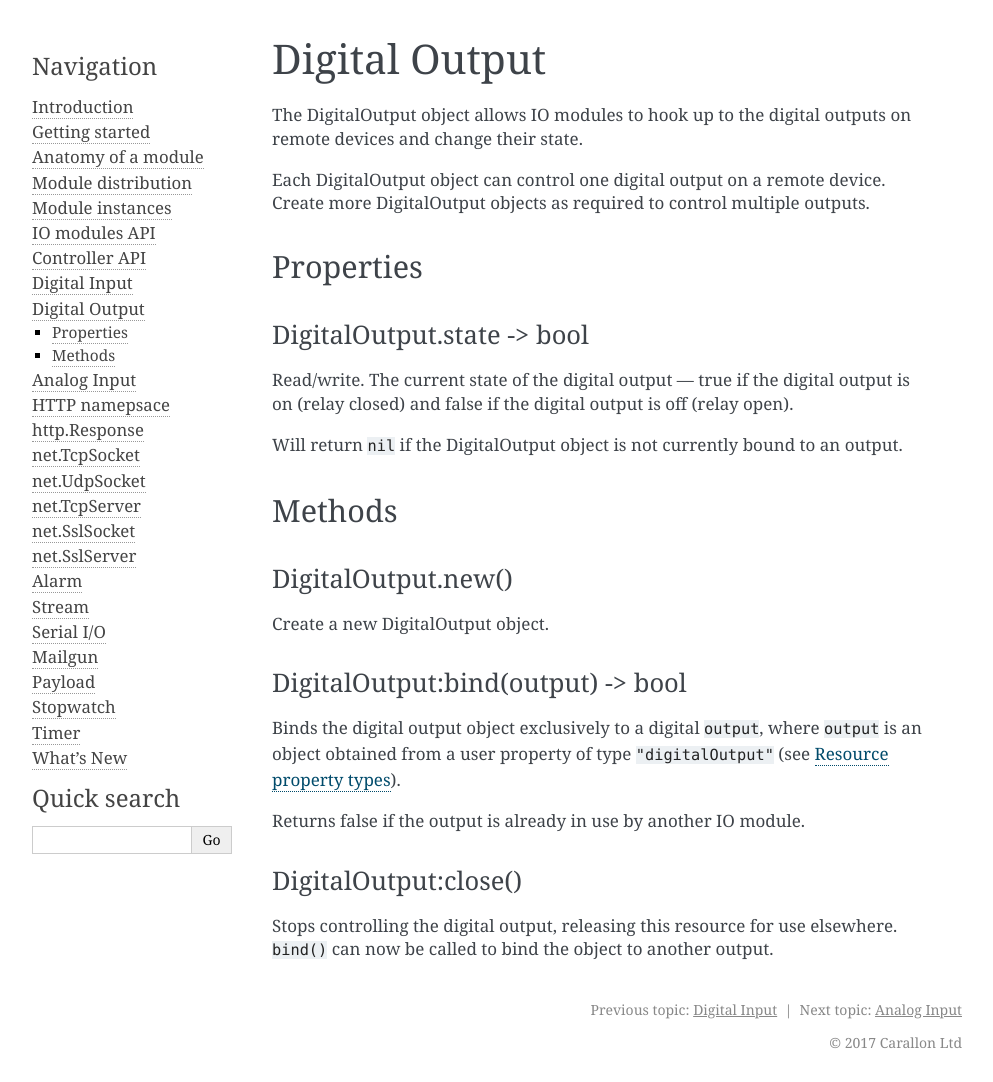
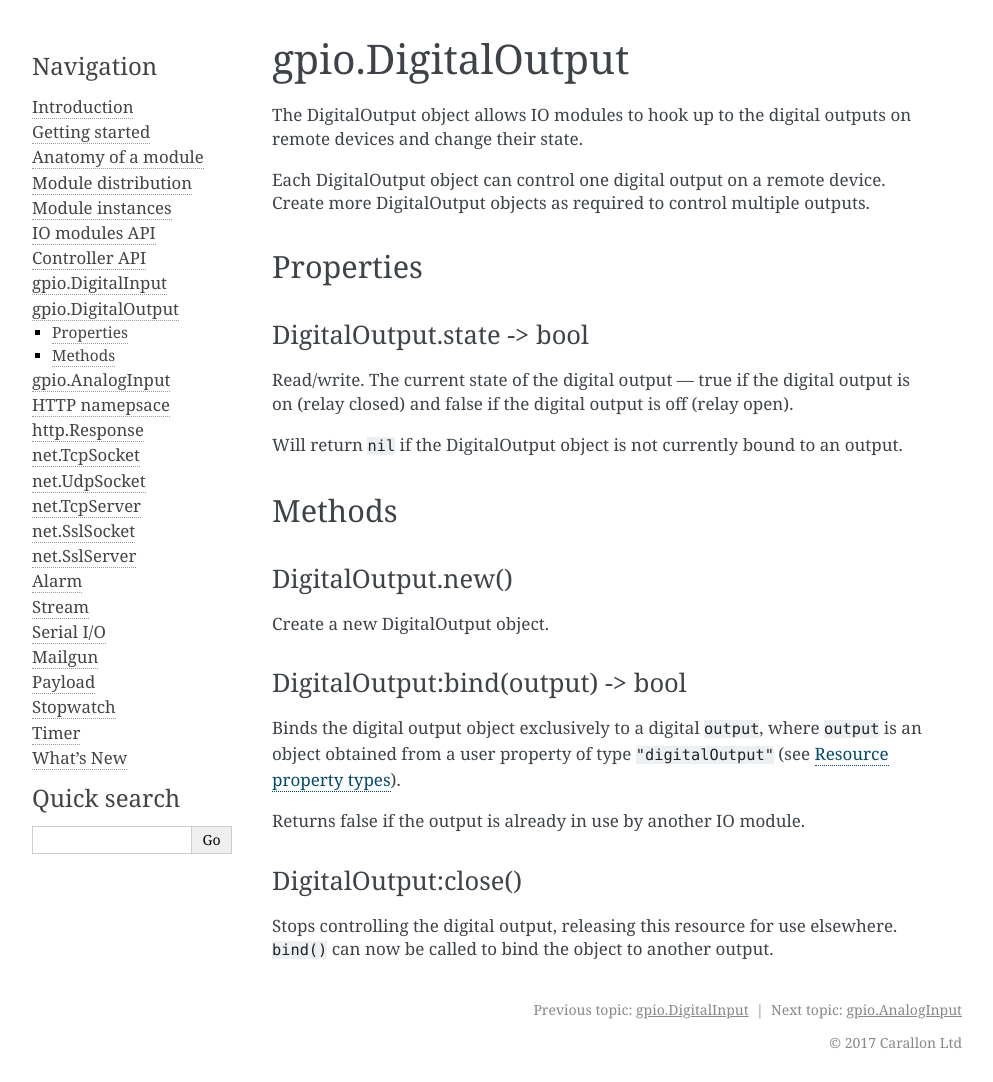
Before and after one commit to carallon/io-module-developer-guide, a Sphinx documentation site: the page built from source/api/gpio/digitaloutput.rst, in a window 1280 px wide. Shown: the whole page, without its empty margins (148-1141 px from the left). Built offline with Sphinx 7.4.7, drawn with Linux system fonts in a browser that asks for light colours.

Commit message:
GPIO namespace in topic headings

```diff
--- a/source/api/gpio/analoginput.rst
+++ b/source/api/gpio/analoginput.rst
@@ -1,5 +1,5 @@
-Analog Input
-############
+gpio.AnalogInput
+################
 
 The AnalogInput object allows IO modules to hook up to the analog inputs on controllers and remote devices and to be notified about changes to an input's level.
 
--- a/source/api/gpio/digitalinput.rst
+++ b/source/api/gpio/digitalinput.rst
@@ -1,5 +1,5 @@
-Digital Input
-#############
+gpio.DigitalInput
+#################
 
 The DigitalInput object allows IO modules to hook up to the digital inputs on controllers and remote devices and to be notified about changes to an input's state.
 
--- a/source/api/gpio/digitaloutput.rst
+++ b/source/api/gpio/digitaloutput.rst
@@ -1,5 +1,5 @@
-Digital Output
-##############
+gpio.DigitalOutput
+##################
 
 The DigitalOutput object allows IO modules to hook up to the digital outputs on remote devices and change their state.
 
```
